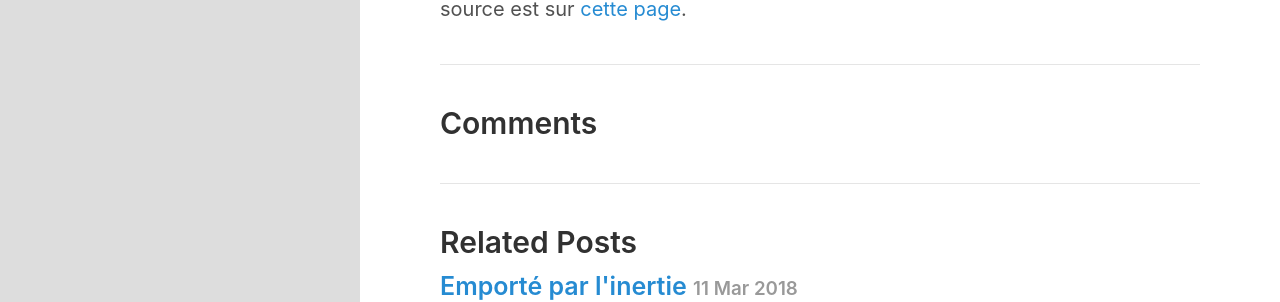
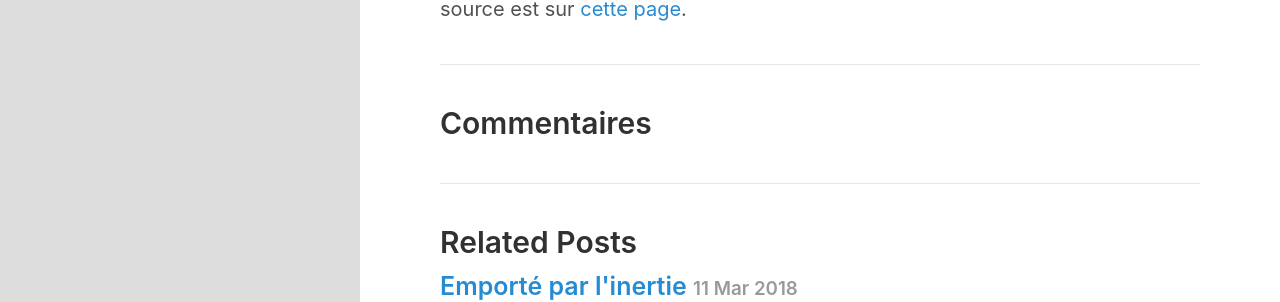
Before and after one commit to Ruff9/inventif, a Jekyll site: the page built from _posts/2014-08-09-Inventif1erPost.md, in a window 1280 px wide. Shown: the part 266-568 px from the top of the page. Built offline with Jekyll 4.4.1, drawn with Linux system fonts in a browser that asks for light colours; comment, search, counter and statistics services are not loaded.

Commit message:
setup disqus

```diff
--- a/_config.yml
+++ b/_config.yml
@@ -13,7 +13,10 @@ description: >
 baseurl: /inventif2
 url: "https://ruff9.github.io"
 twitter_username: jekyllrb
-github_username:  jekyll
+github_username:  ruff9
+disqus:
+  shortname: inventif9
+
 excerpt_separator: <!--more-->
 
 lang: fr
--- a/_data/locales/fr.yml
+++ b/_data/locales/fr.yml
@@ -42,6 +42,7 @@ full_month:
 - décembre
 
 newer: Plus récent
+comments: Commentaires
 
 # untested
 
--- a/_includes/comments.html
+++ b/_includes/comments.html
@@ -1,6 +1,6 @@
 {% if page.comments != false %}
   <section class="comments">
-    <h2>Comments</h2>
+    <h2>{{ site.data.locales[lang].comments }}</h2>
     {% include disqus.html %}
   </section>
 {% endif %}
--- a/_includes/disqus.html
+++ b/_includes/disqus.html
@@ -1,22 +1,15 @@
 {% if site.disqus.shortname %}
-  <div id="disqus_thread">
-    <button class="disqus-load" onClick="loadDisqusComments()">
-      Load Comments
-    </button>
-  </div>
+  <div id="disqus_thread"></div>
+
   <script>
+    document.body.onload = function() { loadDisqusComments() };
 
-  /**
-  *  RECOMMENDED CONFIGURATION VARIABLES: EDIT AND UNCOMMENT THE SECTION BELOW
-  *  TO INSERT DYNAMIC VALUES FROM YOUR PLATFORM OR CMS.
-  *  LEARN WHY DEFINING THESE VARIABLES IS IMPORTANT:s
-  *  https://disqus.com/admin/universalcode/#configuration-variables
-  */
     var disqus_config = function () {
       this.page.url = "{{ page.url | absolute_url }}";
       this.page.identifier = "{{ page.guid or page.id }}" ||
                              "{{ page.url | absolute_url }}";
     }
+
     function loadDisqusComments() { // DON'T EDIT BELOW THIS LINE
       var d = document, s = d.createElement('script');
       s.src = '//{{ site.disqus.shortname }}.disqus.com/embed.js';
@@ -24,6 +17,7 @@
       (d.head || d.body).appendChild(s);
     }
   </script>
+
   <noscript>
     Please enable JavaScript to view the
     <a href="https://disqus.com/?ref_noscript">comments powered by Disqus</a>.
```
Lines whose indentation alone changed are shown as unchanged.
